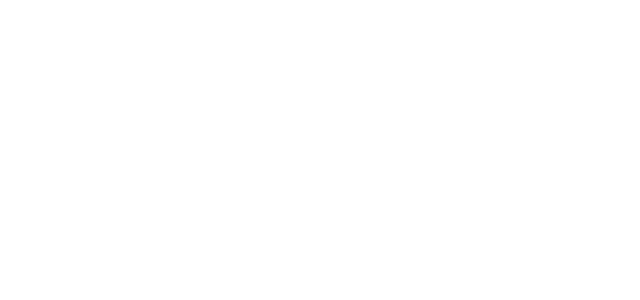
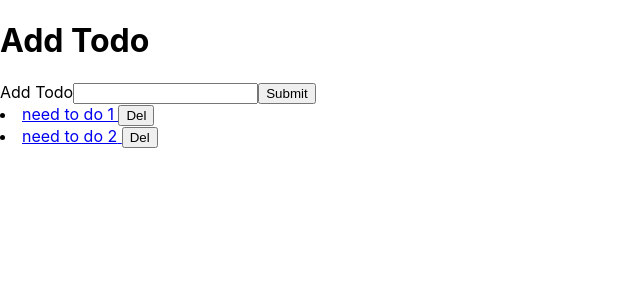
Before and after one commit to Vimalraj571/React-no-boilers, a React (Create React App) app: page / in a window 1280 px wide. Shown: the top 300 px of the page, without its empty margins (0-640 px from the left). Built offline with nearby package versions, Linux system fonts and the light colour scheme.

Commit message:
Added Route with Todo Final Part 7

```diff
--- a/package.json
+++ b/package.json
@@ -8,6 +8,7 @@
     "@testing-library/user-event": "^13.5.0",
     "react": "^18.2.0",
     "react-dom": "^18.2.0",
+    "react-router-dom": "^6.16.0",
     "react-scripts": "5.0.1",
     "styled-components": "^6.0.7",
     "web-vitals": "^2.1.4"
--- a/src/App.js
+++ b/src/App.js
@@ -32,7 +32,11 @@
 // import Class from "./components/ClassComp/Class";
 // import CounterFn from "./components/ClassComp/Function";
 // import Test from "./components/ClassComp/Lc";
-import UseEff from "./components/ClassComp/useEff";
+// import UseEff from "./components/ClassComp/useEff";
+
+// import SimpleRoute from "./components/part_7/SimpleRoute";
+import RedirectExample from "./components/part_7/RedirectNavigateExample"
+import SimpleTodoRoot from "./components/part_7/TodoWithRoute";
 
 function App() {
   const a = 10;
@@ -78,6 +82,9 @@
       <CounterFn /> */}
       {/* <Test /> */}
       {/* <UseEff /> */}
+      {/* <SimpleRoute /> */}
+      {/* <RedirectExample /> */}
+      <SimpleTodoRoot />
     </div>
   );
 }
--- /dev/null
+++ b/src/components/part_7/RedirectNavigateExample.js
@@ -0,0 +1,66 @@
+import {
+  BrowserRouter,
+  Routes,
+  Route,
+  Link,
+  Navigate,
+  useNavigate,
+} from "react-router-dom";
+
+const Layout = () => {
+  // 2.
+  const navigate = useNavigate();
+  return (
+    <>
+      <li>
+        <Link to="/home">Home</Link>
+      </li>
+      <li>
+        <Link to="/about">about</Link>
+      </li>
+      <li>
+        <Link to="/contact">Contact</Link>
+      </li>
+      <li>
+        <Link to="/redirect">Redirect</Link>
+      </li>
+      {/* .2 */}
+      <button onClick={() => navigate("/redirect")}>Error Redirect</button>
+    </>
+  );
+};
+
+const Home = () => {
+  return <>Home</>;
+};
+const About = () => {
+  return <>About</>;
+};
+const Contact = () => {
+  return <>Contact</>;
+};
+const ErrorPage = () => {
+  return <>Error</>;
+};
+
+const RedirectExample = () => {
+  return (
+    <>
+      <BrowserRouter>
+        <Layout />
+        <Routes>
+          <Route>
+            <Route path="/home" element={<Home />} />
+            <Route path="/about" element={<About />} />
+            <Route path="/contact" element={<Contact />} />
+            <Route path="/error-page" element={<ErrorPage />} />
+            {/* 1. */}
+            <Route path="/redirect" element={<Navigate to="/error-page" />} />
+          </Route>
+        </Routes>
+      </BrowserRouter>
+    </>
+  );
+};
+
+export default RedirectExample;
--- /dev/null
+++ b/src/components/part_7/SimpleRoute.js
@@ -0,0 +1,46 @@
+import { BrowserRouter, Routes, Route, Link } from "react-router-dom";
+
+const Layout = () => {
+  return (
+    <>
+      <li>
+        <Link to="/home">Home</Link>
+      </li>
+      <li>
+        <Link to="/about">about</Link>
+      </li>
+      <li>
+        <Link to="/contact">Contact</Link>
+      </li>
+    </>
+  );
+};
+
+const Home = () => {
+  return <>Home</>;
+};
+const About = () => {
+  return <>About</>;
+};
+const Contact = () => {
+  return <>Contact</>;
+};
+
+const SimpleRoute = () => {
+  return (
+    <>
+      <BrowserRouter>
+        <Layout />
+        <Routes>
+          <Route>
+            <Route path="/home" element={<Home />} />
+            <Route path="/about" element={<About />} />
+            <Route path="/contact" element={<Contact />} />
+          </Route>
+        </Routes>
+      </BrowserRouter>
+    </>
+  );
+};
+
+export default SimpleRoute;
--- /dev/null
+++ b/src/components/part_7/TodoWithRoute.js
@@ -0,0 +1,96 @@
+import { useEffect, useState } from "react";
+import {
+  BrowserRouter,
+  Routes,
+  Route,
+  Link,
+  useParams,
+} from "react-router-dom";
+
+const todoList = [
+  {
+    id: 1,
+    body: "need to do 1",
+  },
+  {
+    id: 2,
+    body: "need to do 2",
+  },
+];
+
+const ViewTodo = (props) => {
+  const { listOfTodo } = props;
+  let { id } = useParams();
+
+  const [todo, setTodo] = useState("");
+  useEffect(() => {
+    const temp = listOfTodo.find((todo) => todo.id === parseInt(id));
+    setTodo(temp);
+  }, []);
+
+  return <>{todo.body}</>;
+};
+
+const AddTodo = ({ todos, setListOfTodo }) => {
+  const [todoTemp, setTodoTemp] = useState("");
+  const onClickSubmitTodo = (e) => {
+    e.preventDefault();
+    setListOfTodo([...todos, { id: todos.length + 1, body: todoTemp }]);
+    setTodoTemp("");
+  };
+  return (
+    <div>
+      <form onSubmit={onClickSubmitTodo}>
+        <h1>Add Todo</h1>
+        <label>Add Todo</label>
+        <input
+          type="text"
+          onChange={(e) => setTodoTemp(e.target.value)}
+          value={todoTemp}
+        />
+        <button type="submit">Submit</button>
+        <ListTodo todos={todos} />
+      </form>
+    </div>
+  );
+};
+
+const ListTodo = ({ todos }) => {
+  console.log("todos");
+  console.log(todos);
+  return (
+    <div>
+      {todos.map((todo) => (
+        <li key={todo.id}>
+          <Link to={`/todo/${todo.id}`}>
+            {todo.body} <button>Del</button>
+          </Link>
+        </li>
+      ))}
+    </div>
+  );
+};
+
+const SimpleTodoRoot = () => {
+  const [listOfTodo, setListOfTodo] = useState(todoList);
+  return (
+    <>
+      <BrowserRouter>
+        <Routes>
+          <Route
+            path="/"
+            element={
+              <AddTodo todos={listOfTodo} setListOfTodo={setListOfTodo} />
+            }
+          />
+          <Route
+            path="/todo/:id"
+            element={<ViewTodo listOfTodo={listOfTodo} />}
+          />
+        </Routes>
+      </BrowserRouter>
+    </>
+  );
+};
+
+export default SimpleTodoRoot;
```
Also changed, not shown: 1 other file (tests, documents, lock files or other folders).
